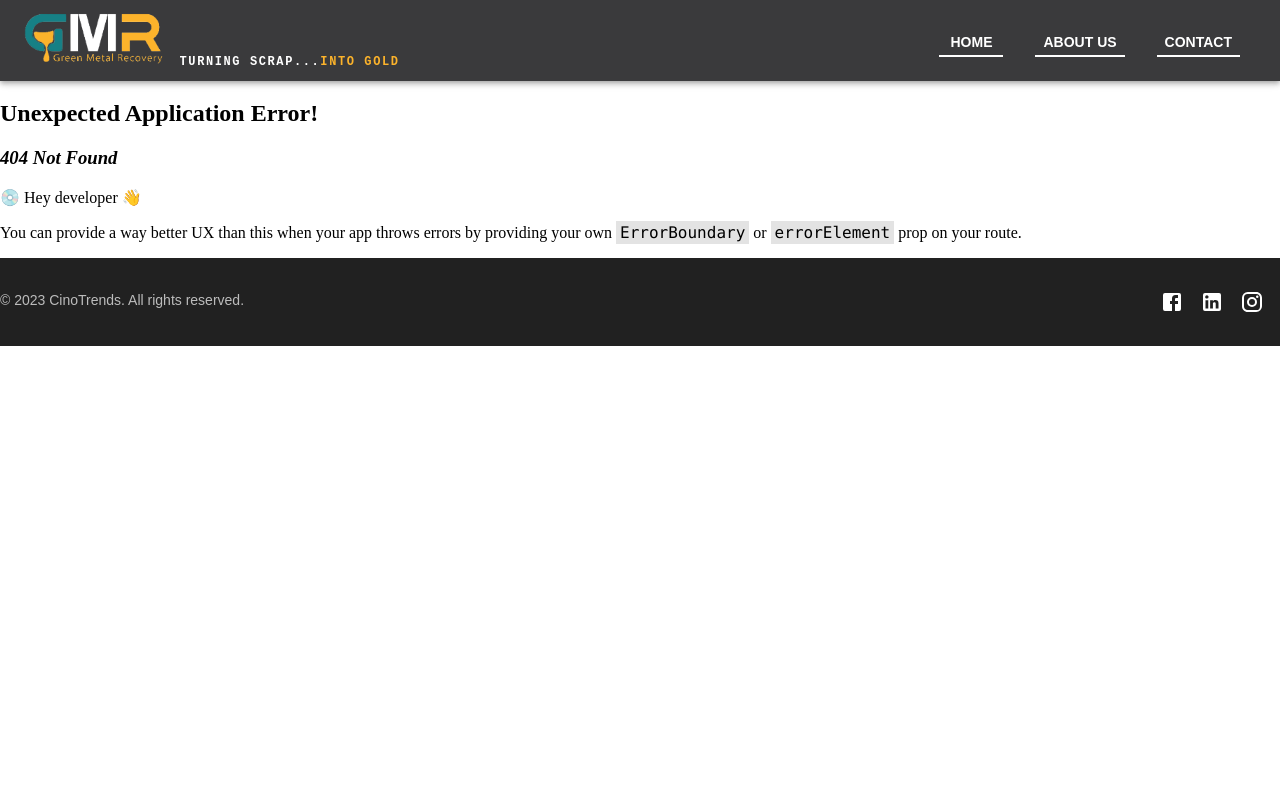
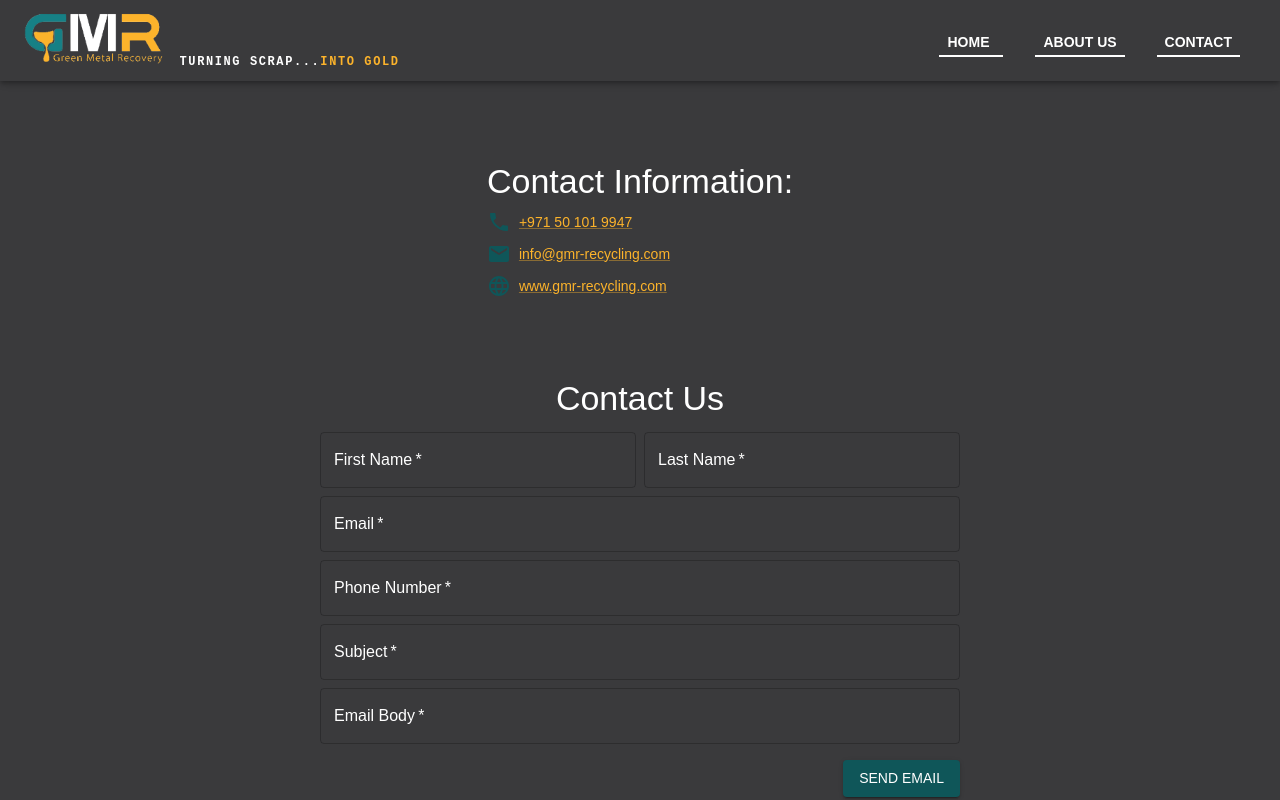
Before and after one commit to SalwanArar/GMR, a React (Create React App) app: page /contact in a window 1280 px wide. Before the commit this address had no page. Shown: the top 800 px of the page. Built offline with nearby package versions, Linux system fonts and the light colour scheme; a web font is replaced by a local one.

Commit message:
New Updates

```diff
--- a/package.json
+++ b/package.json
@@ -16,7 +16,7 @@
     "react": "^18.2.0",
     "react-dom": "^18.2.0",
     "react-material-ui-carousel": "^3.4.2",
-    "react-router-dom": "^6.9.0",
+    "react-router-dom": "^6.10.0",
     "react-scripts": "^5.0.1",
     "sort-by": "^1.2.0",
     "styled-components": "^5.3.9",
--- a/src/App.js
+++ b/src/App.js
@@ -9,15 +9,23 @@ import Footer from './components/footer/Footer';
 import { ThemeProvider } from '@mui/material/styles';
 import { createTheme } from '@mui/material/styles';
 import AboutUsPage from './routes/about_page/AboutUsPage';
+import NotFoundPage from './routes/ErrorPageNotFound';
+import ContactPage from './routes/contact_page/ContactPage';
+import { Box } from '@mui/material';
 const router = createBrowserRouter([
     {
         path: "/",
         element: <HomePage />,
+        errorElement: <NotFoundPage />
     },
     {
         path: "/about",
         element: <AboutUsPage />,
     },
+    {
+        path: "/contact",
+        element: <ContactPage />,
+    }
 ]);
 
 const theme = createTheme({
@@ -56,9 +64,18 @@ const theme = createTheme({
 function App() {
     return (
         <ThemeProvider theme={theme}>
-            <Header />
-                <RouterProvider router={router} />
-            <Footer />
+            <Box
+            component={'nav'}
+            minHeight={'100vh'}
+            sx={{
+                background: "#3A3A3C",
+                display: 'flex',
+                flexDirection: 'column'
+            }}>
+                <Header />
+                    <RouterProvider router={router} />
+                <Footer />
+            </Box>
         </ThemeProvider>
     );
 }
--- a/src/components/footer/Footer.jsx
+++ b/src/components/footer/Footer.jsx
@@ -12,8 +12,9 @@ const Footer = () => {
             width: 'auto',
             background: '#212121',
             color: '#fff',
+            mt: "auto",
             py: 4,
-            pr: 2,
+            px: 10,
             display: 'flex',
             justifyContent: 'center',
             alignItems: 'center'
--- a/src/components/header/Header.jsx
+++ b/src/components/header/Header.jsx
@@ -1,16 +1,36 @@
-import * as React from 'react';
-import { AppBar, Box, Toolbar, IconButton, Container, SwipeableDrawer } from '@mui/material/';
-import Typography from '@mui/material/Typography';
+import {
+    AppBar,
+    Box,
+    Toolbar,
+    IconButton,
+    Container,
+    SwipeableDrawer,
+    Link,
+    Typography,
+    Button,
+ } from '@mui/material/';
 import MenuIcon from '@mui/icons-material/Menu';
-import Button from '@mui/material/Button';
-import MenuItem from '@mui/material/MenuItem';
 import Logo from '../../assets/images/logo-light.png';
 import { Clear } from '@mui/icons-material';
+import { useState } from 'react';
 
-const pages = ['Home', 'About Us', 'Contact'];
 
 function Header() {
-    const [anchorElNav, setAnchorElNav] = React.useState(null);
+    const pages = [
+        {
+            page: 'Home',
+            path: '/',
+        },
+        {
+            page: 'About Us',
+            path: '/about',
+        },
+        {
+            page: 'Contact',
+            path: '/contact',
+        },
+    ];
+    const [anchorElNav, setAnchorElNav] = useState(null);
 
     const handleOpenNavMenu = () => {
         setAnchorElNav(true);
@@ -19,6 +39,7 @@ function Header() {
     const handleCloseNavMenu = () => {
         setAnchorElNav(null);
     };
+
 
     return (
         <AppBar
@@ -31,6 +52,7 @@ function Header() {
         }}>
             <Container maxWidth="xl">
                 <Toolbar disableGutters>
+                    <Link href="/" underline="none">
                         <Box
                         component="img"
                         alt="Logo"
@@ -39,6 +61,7 @@ function Header() {
                         display: { xs: 'none', md: 'flex' },
                         maxHeight: 60,
                         }} />
+                    </Link>
                     <Typography
                     variant="caption"
                     noWrap
@@ -51,7 +74,6 @@ function Header() {
                         fontFamily: 'monospace',
                         fontWeight: 700,
                         letterSpacing: '.1rem',
-                        // color: '#3A3A3C',
                         textDecoration: 'none',
                         alignSelf: 'end',
                     }}
@@ -115,24 +137,39 @@ function Header() {
                                 </Box>
                                 <Box sx={{ flexFlow: 1, alignSelf: 'center'}}>
                                     {pages.map((page) => (
-                                        <MenuItem key={page} onClick={handleCloseNavMenu}>
-                                            <Typography textAlign="center">
-                                                {page}
-                                            </Typography>
-                                        </MenuItem>
+
+                            <Button
+                            key={page}
+                            variant='text'
+                            onClick={handleCloseNavMenu}
+                            href={page.path}
+                            sx={{
+                                m: 2,
+                                pb: 0,
+                                color: 'white',
+                                display: 'block',
+                                textTransform: 'capitalize',
+                                borderRadius: 0,
+                            }}
+                            >
+                                {page.page}
+                            </Button>
                                     ))}
                                 </Box>
                             </Box>
                         </SwipeableDrawer>
                     </Box>
+                    <Link href="/" underline="none">
                         <Box
                         component="img"
                         alt="Logo"
                         src={Logo}
+                        href='/'
                         sx={{
                         display: { xs: 'flex', md: 'none' },
                         maxHeight: 40,
                         }} />
+                    </Link>
                     <Box
                     sx={{
                         flexGrow: 1,
@@ -143,6 +180,7 @@ function Header() {
                             <Button
                             key={page}
                             onClick={handleCloseNavMenu}
+                            href={page.path}
                             sx={{
                                 m: 2,
                                 pb: 0,
@@ -153,7 +191,7 @@ function Header() {
                                 borderRadius: 0,
                             }}
                             >
-                                {page}
+                                {page.page}
                             </Button>
                         ))}
                     </Box>
--- /dev/null
+++ b/src/routes/ErrorPageNotFound.jsx
@@ -0,0 +1,22 @@
+import React from 'react';
+import { Box, Typography } from '@mui/material';
+
+const NotFoundPage = () => {
+  return (
+    <Box sx={{
+      display: 'flex',
+      flexDirection: 'column',
+      alignItems: 'center',
+      justifyContent: 'center',
+      height: '100vh'
+    }}>
+      <Typography variant="h1" sx={{ fontWeight: 700 }}>404</Typography>
+      <Typography variant="h4" sx={{ fontWeight: 700 }}>Page Not Found</Typography>
+      <Typography variant="body1" sx={{ textAlign: 'center', maxWidth: '500px', my: 2 }}>
+        We're sorry, the page you requested could not be found. Please check the URL and try again.
+      </Typography>
+    </Box>
+  );
+};
+
+export default NotFoundPage;
--- /dev/null
+++ b/src/routes/contact_page/ContactPage.jsx
@@ -0,0 +1,88 @@
+import React from 'react';
+import { Typography, TextField, Button, Box, Link, Grid } from '@mui/material';
+import { Email, LanguageOutlined, Phone } from '@mui/icons-material';
+
+function ContactForm({icon, href, child}) {
+    return(
+        <Box component={'div'} sx={{ display: 'flex', alignItems: 'center', gap: 1 }}>
+                { icon }
+                <Typography variant="subtitle2" color="text.secondary">
+                    <Link color={'secondary'} href={ href }>
+                        { child }
+                    </Link>
+                </Typography>
+        </Box>
+    );
+}
+
+function ContactPage() {
+    const handleSubmit = (event) => {
+        event.preventDefault();
+        const data = new FormData(event.currentTarget);
+            const firstName = data.get('firstName');
+            const lastName = data.get('lastName');
+            const email = data.get('email');
+            const phoneNumber = data.get('phoneNumber');
+            const subject = data.get('subject');
+            const emailBody = data.get('emailBody');
+        window.location.href = `mailto:info@gmr-recycling.com?subject=${subject}&body=Name: ${firstName} ${lastName}%0APhone: ${phoneNumber}%0AEmail: ${email}%0A${emailBody}`;
+    };
+
+    return (
+        <Box sx={{ display: 'flex', flexDirection: 'column', alignItems: 'center', my: 10}}>
+            <Box sx={{ display: 'flex', flexDirection: 'column', alignItems: 'baseline', gap: 1, mb: 10 }}>
+                <Typography variant="h4" component={'h4'} color={'text.primary'}>
+                    Contact Information:
+                </Typography>
+                <ContactForm
+                href={"tel:+971501019947"}
+                child={"+971 50 101 9947"}
+                icon={
+                    <Phone color={'primary'}/>
+                }/>
+                <ContactForm
+                href={"mailto:info@gmr-recycling.com"}
+                child={"info@gmr-recycling.com"}
+                icon={
+                    <Email color={'primary'}/>
+                }/>
+                <ContactForm
+                href={"https://www.gmr-recycling.com/"}
+                child={"www.gmr-recycling.com"}
+                icon={
+                    <LanguageOutlined color={'primary'}/>
+                }/>
+            </Box>
+            <Typography variant="h4" color={'text.primary'} gutterBottom>
+                Contact Us
+            </Typography>
+            <Box component="form" maxWidth={'xl'} width={'50vw'} onSubmit={handleSubmit} sx={{ display: 'flex', flexDirection: 'column', gap: 2 }}>
+                <Grid container spacing={1}>
+                    <Grid item xs={12} md={6} >
+                        <TextField color='secondary' label="First Name" name="firstName" fullWidth required />
+                    </Grid>
+                    <Grid item xs={12} md={6}>
+                        <TextField label="Last Name" name="lastName" fullWidth required />
+                    </Grid>
+                    <Grid item xs={12}>
+                        <TextField label="Email" name="email" type='email'fullWidth required />
+                    </Grid>
+                    <Grid item xs={12}>
+                        <TextField label="Phone Number" name="phoneNumber" type='tel' fullWidth required />
+                    </Grid>
+                    <Grid item xs={12}>
+                        <TextField label="Subject" name="subject" fullWidth required />
+                    </Grid>
+                    <Grid item xs={12}>
+                        <TextField label="Email Body" name="emailBody" fullWidth multiline required />
+                    </Grid>
+                </Grid>
+                <Button type="submit" variant="contained" sx={{ alignSelf: 'flex-end' }}>
+                    Send Email
+                </Button>
+            </Box>
+        </Box>
+    );
+}
+
+export default ContactPage;
--- a/src/routes/home_page/ProductsServices.jsx
+++ b/src/routes/home_page/ProductsServices.jsx
@@ -1,4 +1,4 @@
-import { Box, Button, Container, Grid, Typography } from "@mui/material";
+import { Box, Button, Grid, Typography } from "@mui/material";
 
 
 import IronRecycling from '../../assets/images/IronRecycling.jpeg';
@@ -91,7 +91,7 @@ function Product ({product}) {
 
 function ProductsSercvices(){
     return(
-        <Box component={'div'} sx={{ mt: 5 }}>
+        <Box component={'div'} sx={{ mt: 5, mb: 10 }}>
             <Grid container
                 sx={{
                     background: '#a532',
```
Also changed, not shown: 1 other file (tests, documents, lock files or other folders). Lines whose indentation alone changed are shown as unchanged.
